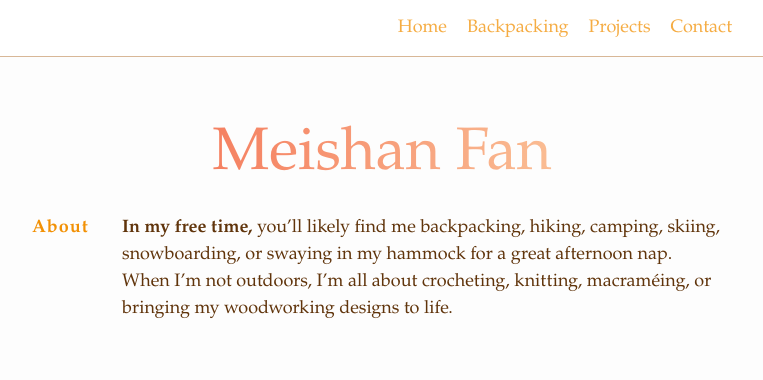
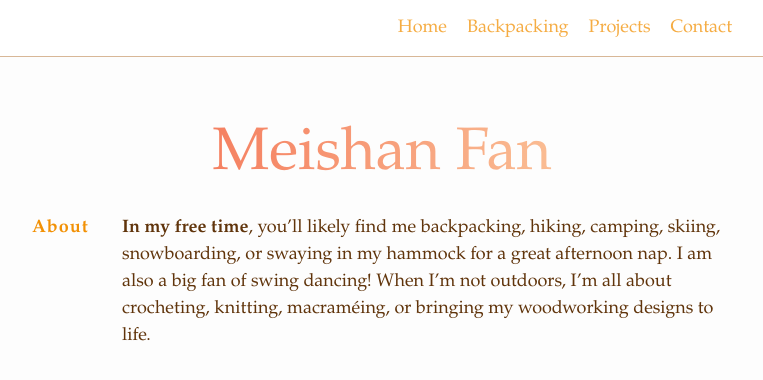
Before and after one commit to meiadvanture/myweb, a Jekyll site: the page built from index.md, in a window 1280 px wide. Shown: the top 380 px of the page, without its empty margins (258-1021 px from the left). Built offline with Jekyll 4.4.1, drawn with Linux system fonts in a browser that asks for light colours; nearby versions of some CDN libraries.

Commit message:
intro edited

```diff
--- a/_includes/about-me.md
+++ b/_includes/about-me.md
@@ -1,4 +1,4 @@
 <!-- A B2B sales professional with a high school foundation in art and a background in statistics and data analytics from my undergraduate and graduate studies. -->
 
-**In my free time,** you’ll likely find me backpacking, hiking, camping, skiing, snowboarding, or swaying in my hammock for a great afternoon nap.
+**In my free time**, you’ll likely find me backpacking, hiking, camping, skiing, snowboarding, or swaying in my hammock for a great afternoon nap. I am also a big fan of swing dancing!
 When I'm not outdoors, I’m all about crocheting, knitting, macraméing, or bringing my woodworking designs to life.
```
